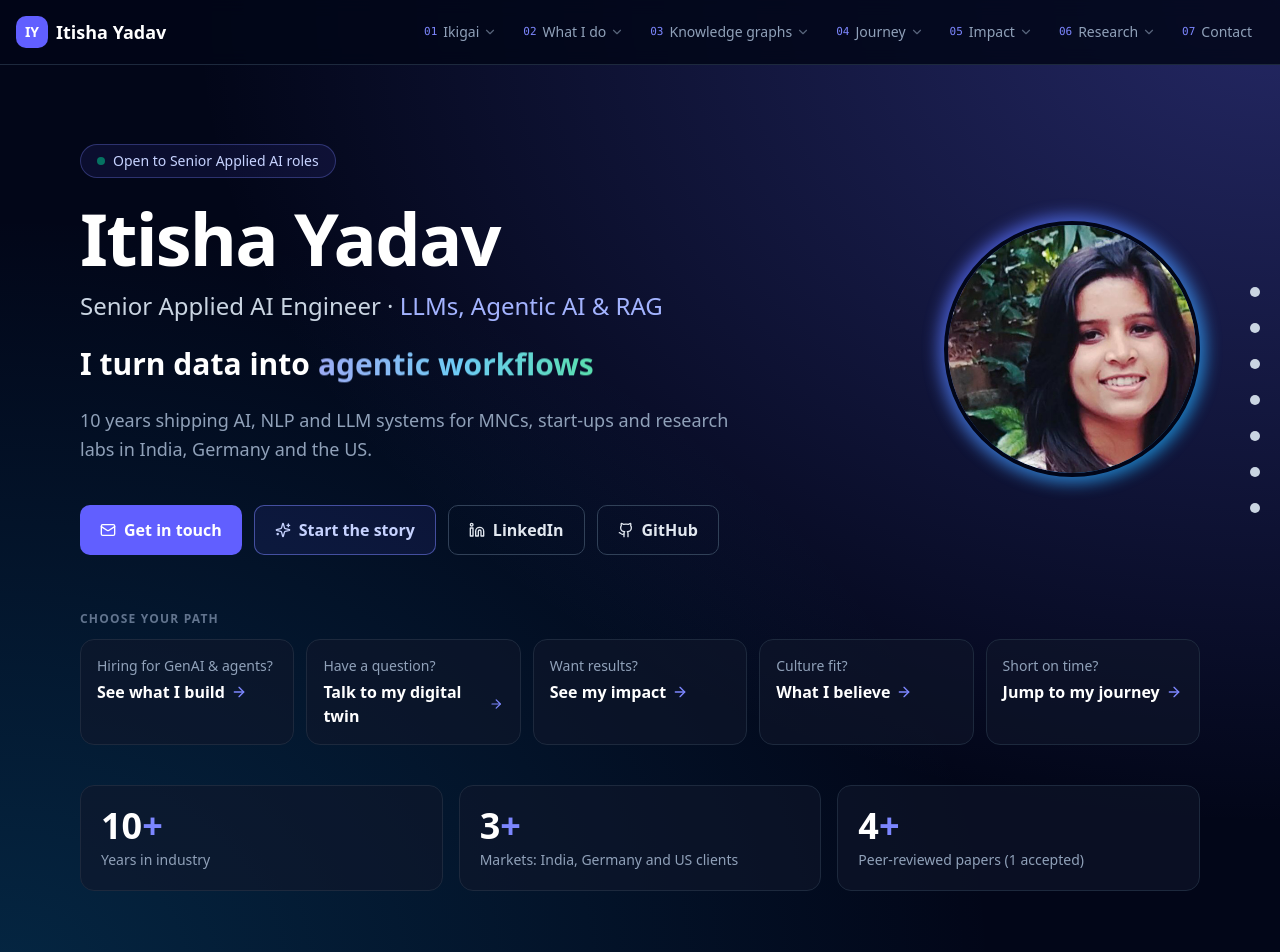
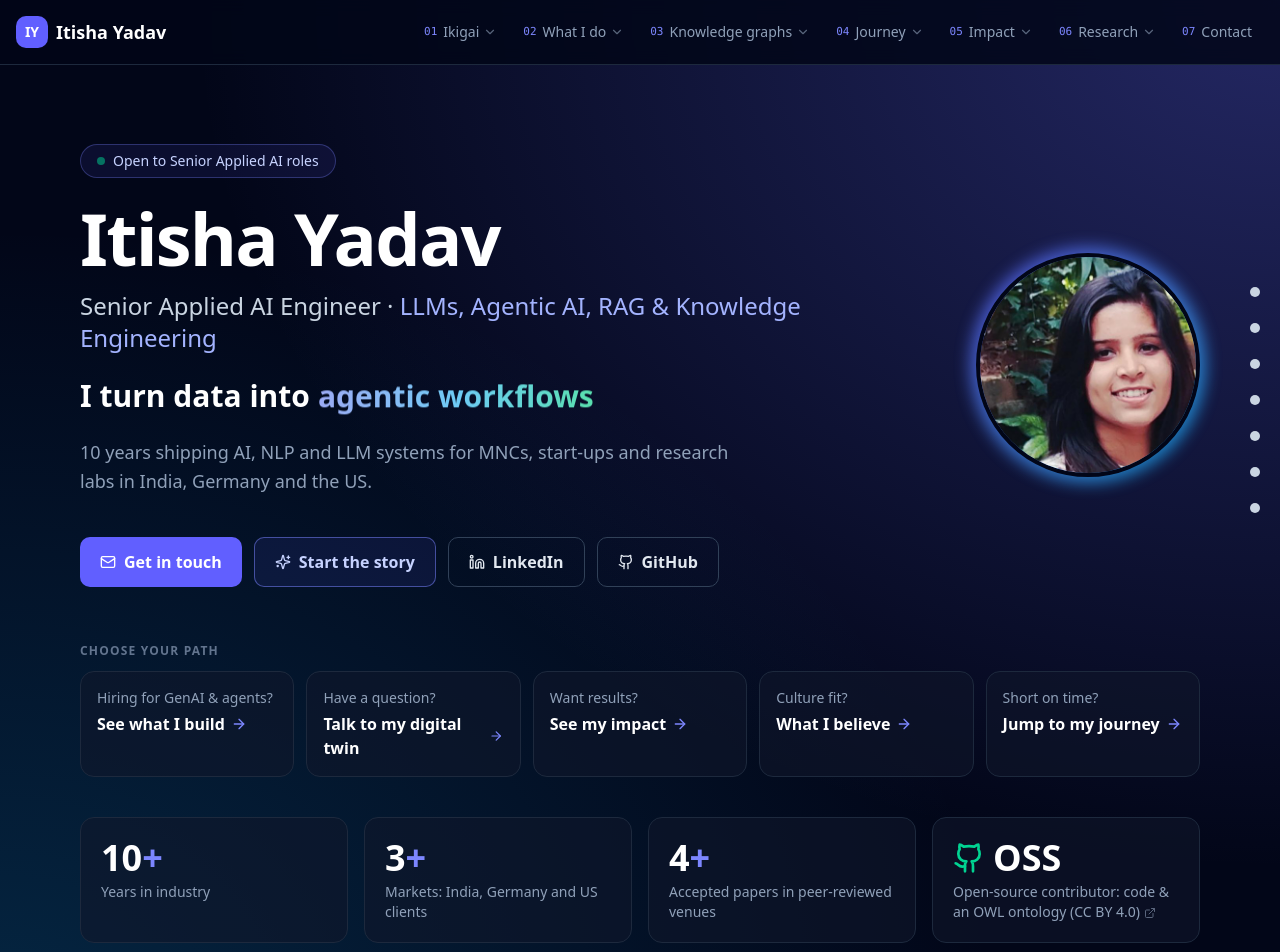
Before and after one commit to itisha2/portfolio-app-itisha, a React (Vite) app: page / in a window 1280 px wide. Shown: the top 952 px of the page. Built offline with nearby package versions, Linux system fonts and the light colour scheme.

Commit message:
portfolio redesigning corrections

```diff
--- a/src/App.jsx
+++ b/src/App.jsx
@@ -33,7 +33,7 @@ const Portfolio = () => {
   const stats = [
     { value: "10", label: "Years in industry" },
     { value: "3", label: "Markets: India, Germany and US clients" },
-    { value: "4", label: "Peer-reviewed papers (1 accepted)" }
+    { value: "4", label: "Accepted papers in peer-reviewed venues" }
   ];
 
   const focusAreas = [
@@ -411,7 +411,7 @@ const Portfolio = () => {
         </div>
         <h1 className="text-5xl md:text-7xl font-bold tracking-tight mb-4">Itisha Yadav</h1>
         <p className="text-xl md:text-2xl text-slate-300 font-medium mb-6">
-          Senior Applied AI Engineer · <span className="text-indigo-300">LLMs, Agentic AI & RAG</span>
+          Senior Applied AI Engineer · <span className="text-indigo-300">LLMs, Agentic AI, RAG & Knowledge Engineering</span>
         </p>
         <p className="text-2xl md:text-3xl font-semibold text-white mb-6">
           I turn data into{' '}
@@ -443,7 +443,7 @@ const Portfolio = () => {
             <img
               src="/personal-photo/profile.jpg"
               alt="Itisha Yadav"
-              className="relative w-36 h-36 md:w-64 md:h-64 rounded-full object-cover object-center border-4 border-slate-950"
+              className="relative w-36 h-36 md:w-56 md:h-56 rounded-full object-cover object-center border-4 border-slate-950"
             />
           </div>
         </div>
@@ -469,13 +469,22 @@ const Portfolio = () => {
           </div>
         </div>
 
-        <div className="mt-10 grid grid-cols-3 gap-3 md:gap-4">
+        <div className="mt-10 grid grid-cols-2 md:grid-cols-4 gap-3 md:gap-4">
           {stats.map((stat) => (
             <div key={stat.label} className="rounded-xl border border-slate-800 bg-slate-900/60 p-3 md:p-5">
               <div className="text-2xl md:text-4xl font-bold text-white">{stat.value}<span className="text-indigo-400">+</span></div>
               <div className="mt-1 text-xs md:text-sm text-slate-400">{stat.label}</div>
             </div>
           ))}
+          <a href="https://zenodo.org/records/21511936" target="_blank" rel="noopener noreferrer" className="group rounded-xl border border-slate-800 bg-slate-900/60 p-3 md:p-5 hover:border-emerald-400/50 transition-colors">
+            <div className="flex items-center gap-2 text-2xl md:text-4xl font-bold text-white">
+              <Github className="w-6 h-6 md:w-8 md:h-8 text-emerald-400" /> OSS
+            </div>
+            <div className="mt-1 text-xs md:text-sm text-slate-400">
+              Open-source contributor: code & an OWL ontology (CC BY 4.0)
+              <ExternalLink className="inline w-3 h-3 ml-1 opacity-60 group-hover:opacity-100" />
+            </div>
+          </a>
         </div>
       </div>
     </header>
```
Also changed, not shown: 1 other file (tests, documents, lock files or other folders).
